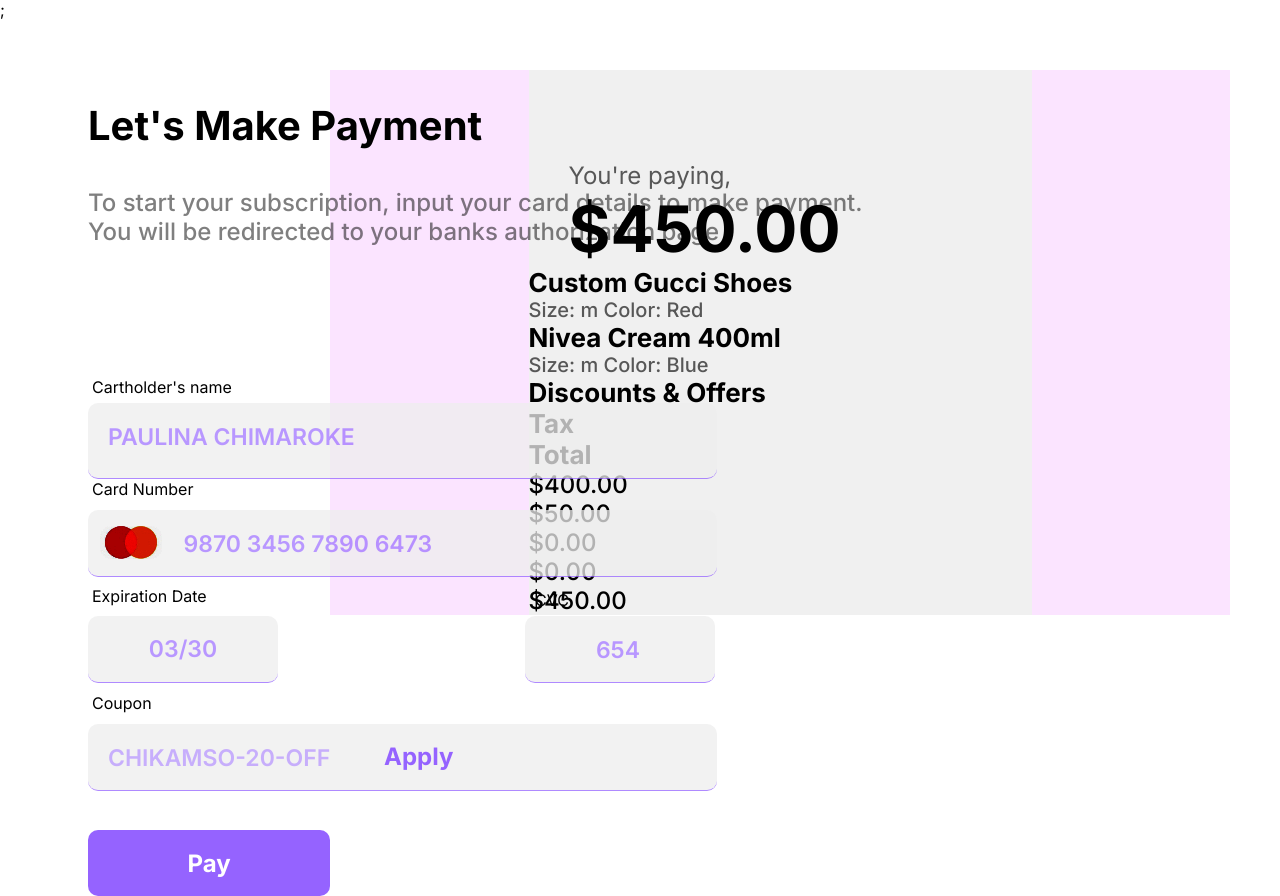
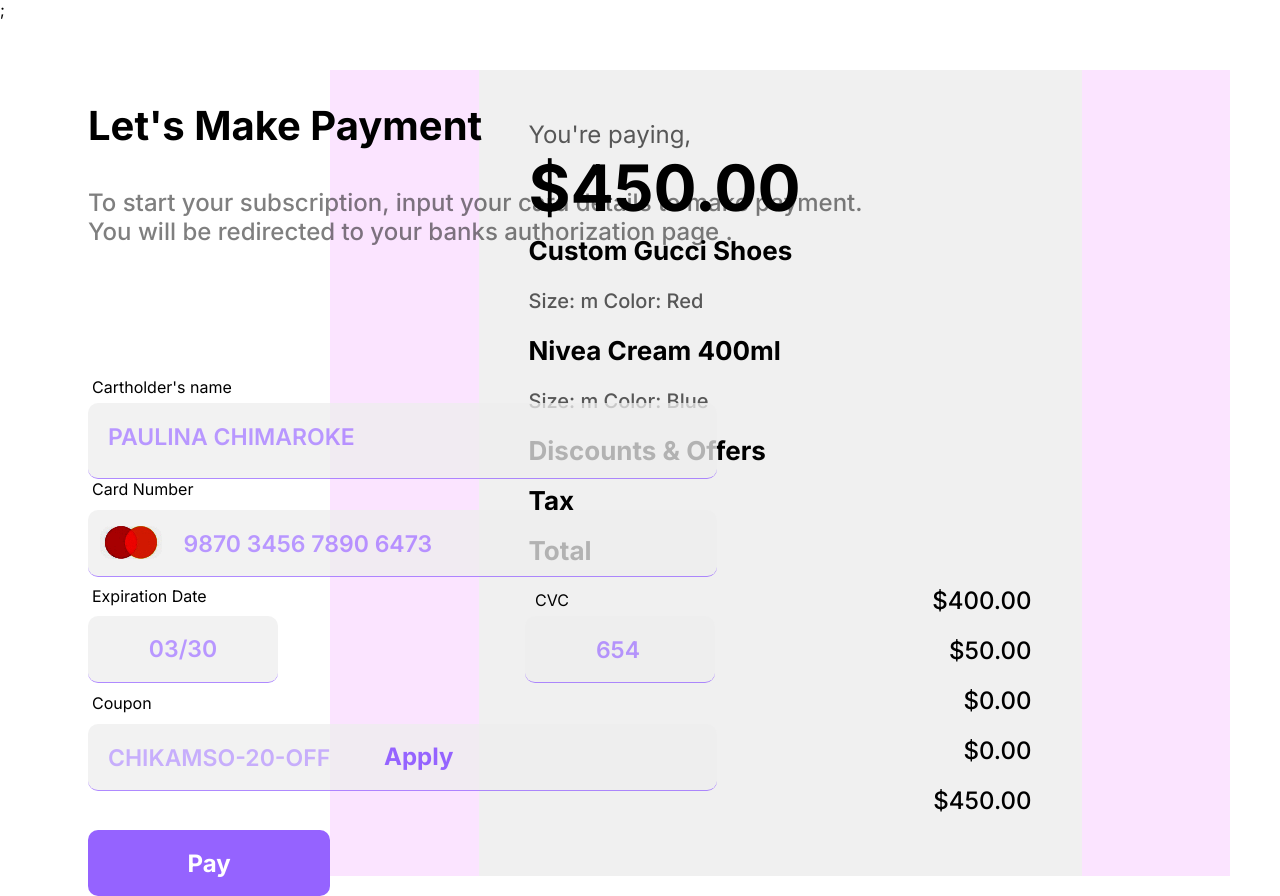
Before and after one commit to mxxm0x/store, a React (Vite) app: page / in a window 1280 px wide. Built offline with nearby package versions, Linux system fonts and the light colour scheme.

Commit message:
pulando linha

```diff
--- a/src/components/Checkout/Checkout.css
+++ b/src/components/Checkout/Checkout.css
@@ -15,22 +15,19 @@
 	width: 503px;
 	height: auto;
 	background-color: #f0f0f0;
-	padding-top: 20px;
-	justify-content: space-between;
+	padding: 50px;
+	display: flex;
+	flex-direction: column;
+	align-content: space-between;
 }
 
 .header-text {
-	margin: auto;
-	margin-left: 40px;
-	margin-top: 71px;
 	font-weight: 500px;
 	font-size: 24px;
 	color: #575757;
 }
 
 .header-value {
-	margin: auto;
-	margin-left: 40px;
 	font-weight: 700px;
 	font-size: 64px;
 }
@@ -75,9 +72,17 @@
 .costs {
 	font-weight: 500;
 	font-size: 24px;
+	display: flex;
 	flex-direction: column;
+	text-align: right;
 }
 
 .products {
+	display: flex;
 	flex-direction: column;
+	text-align: left;
 }
+
+.all {
+	line-height: 50px;
+}
--- a/src/components/Checkout/Checkout.jsx
+++ b/src/components/Checkout/Checkout.jsx
@@ -9,7 +9,7 @@ function Checkout() {
 					<p className="header-text">You're paying,</p>
 					<h1 className="header-value">$450.00</h1>
 				</div>
-
+				<div className="all">
 					<div className="products">
 						<p className="title">Custom Gucci Shoes</p>
 						<p className="sub1">Size: m Color: Red</p>
@@ -21,11 +21,12 @@ function Checkout() {
 					</div>
 
 					<div className="costs">
-					<p className="value">$400.00</p>
-					<p className="value1">$50.00</p>
-					<p className="value2">$0.00</p>
-					<p className="value3">$0.00</p>
-					<p className="value4">$450.00</p>
+						<p>$400.00</p>
+						<p>$50.00</p>
+						<p>$0.00</p>
+						<p>$0.00</p>
+						<p>$450.00</p>
+					</div>
 				</div>
 			</div>
 		</div>
```
Lines whose indentation alone changed are shown as unchanged.
